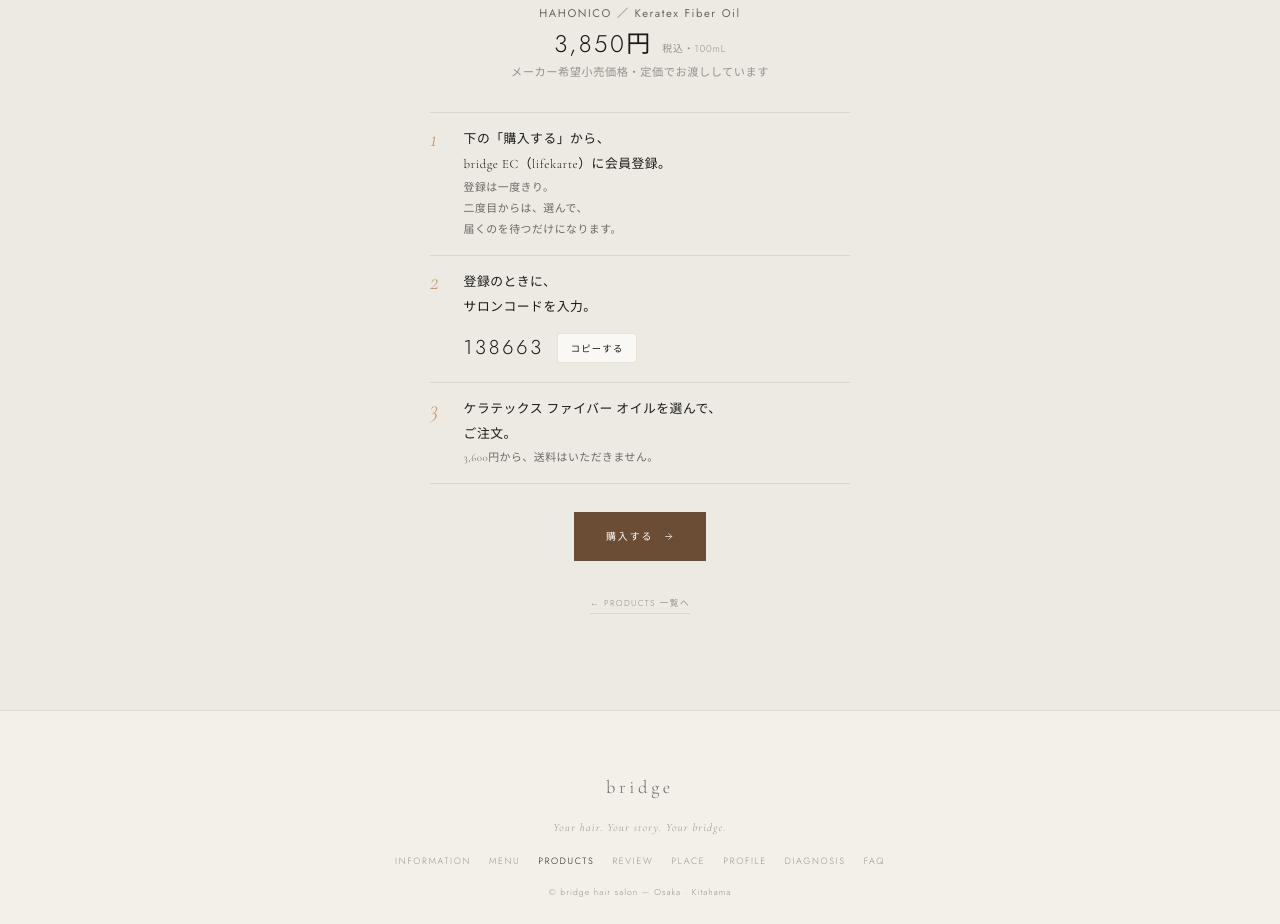
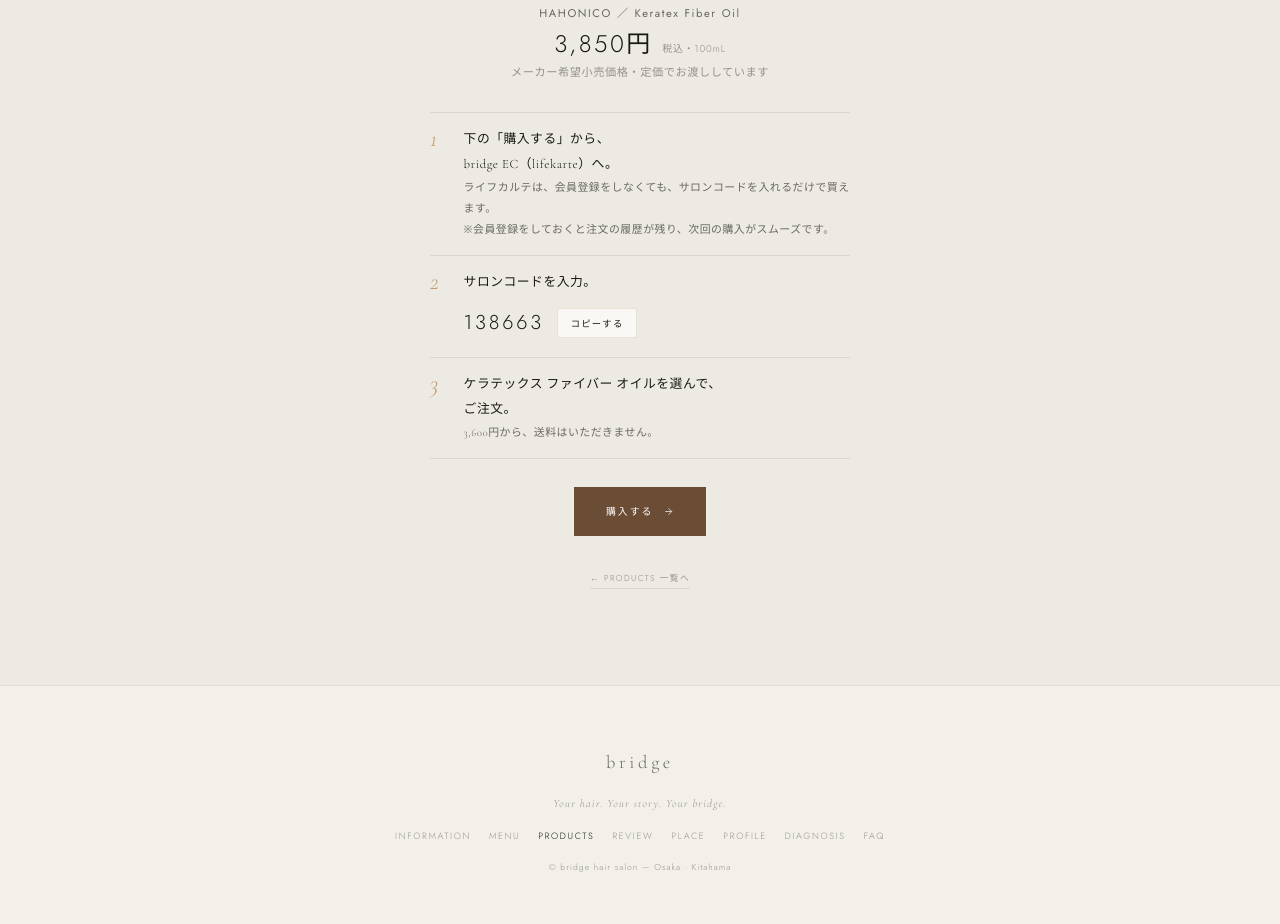
Before and after one commit to takahair-bridge/bridge-Products, a plain HTML site: page p/index.html in a window 1280 px wide. Shown: the part 5333-6257 px from the top of the page. Drawn offline with nearby package versions, Linux system fonts and the light colour scheme.

Commit message:
Add files via upload

```diff
--- a/p/index.html
+++ b/p/index.html
@@ -281,8 +281,8 @@ footer{background:var(--cream2);border-top:1px solid var(--ink-ghost);padding:cl
     <p class="buy-price" id="buy-h">3,850円 <span>税込・100mL</span></p>
     <p class="buy-sub">メーカー希望小売価格・定価でお渡ししています</p>
     <ol class="steps">
-      <li><span class="step-n">1</span><span class="step-t">下の「購入する」から、<br>bridge EC（lifekarte）に会員登録。<small>登録は一度きり。<br>二度目からは、選んで、<br>届くのを待つだけになります。</small></span></li>
-      <li><span class="step-n">2</span><span class="step-t">登録のときに、<br>サロンコードを入力。<span class="code-row"><span class="code-num" id="salon-code">138663</span><button type="button" class="code-copy" id="code-copy">コピーする</button></span></span></li>
+      <li><span class="step-n">1</span><span class="step-t">下の「購入する」から、<br>bridge EC（lifekarte）へ。<small>ライフカルテは、会員登録をしなくても、サロンコードを入れるだけで買えます。<br>※会員登録をしておくと注文の履歴が残り、次回の購入がスムーズです。</small></span></li>
+      <li><span class="step-n">2</span><span class="step-t">サロンコードを入力。<span class="code-row"><span class="code-num" id="salon-code">138663</span><button type="button" class="code-copy" id="code-copy">コピーする</button></span></span></li>
       <li><span class="step-n">3</span><span class="step-t">ケラテックス ファイバー オイルを選んで、<br>ご注文。<small>3,600円から、送料はいただきません。</small></span></li>
     </ol>
     <a href="https://www.lifekarte.com/sign-in" target="_blank" rel="noopener" class="btn-ec" data-track="ec">
```
